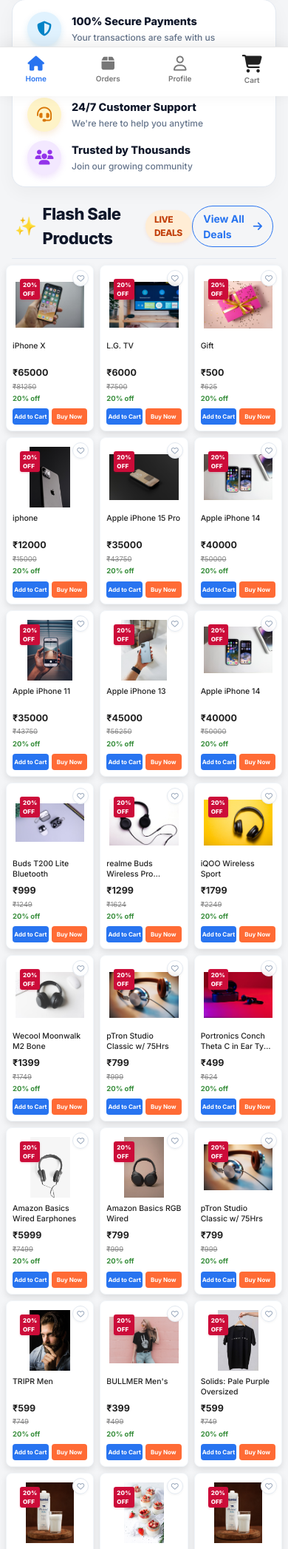
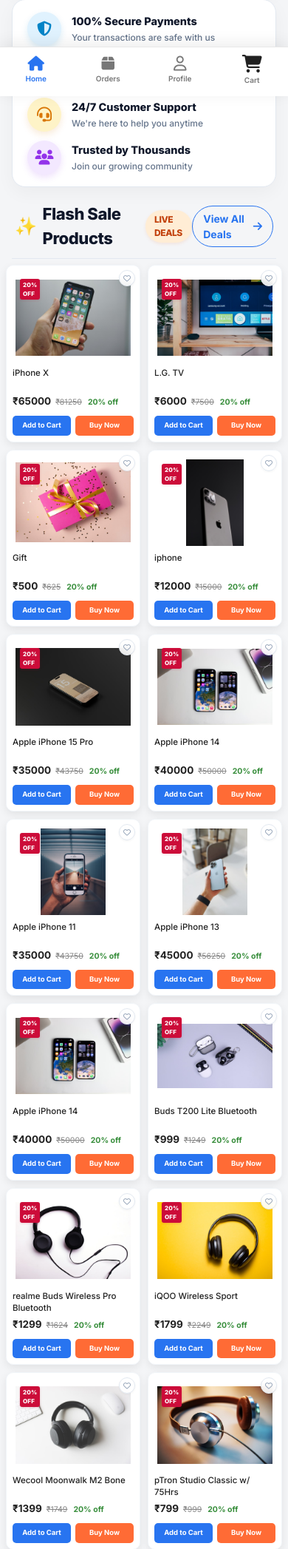
Before and after one commit to manishchauu-123/ApnoraMart-, a Django app: page / in a window 390 px wide. Shown: the part 714-2808 px from the top of the page at 74% size. Run offline with Django 3.2, Linux system fonts and the light colour scheme; data comes from the database, SQL or seed files in the repository.

Commit message:
Restore 2-column mobile product grid and size up cart images

```diff
--- a/static/css/main.css
+++ b/static/css/main.css
@@ -447,6 +447,21 @@ a   { color: inherit; text-decoration: none; }
   padding: 32px 40px;
   box-shadow: 0 15px 35px rgba(0,0,0,0.12) !important; /* Premium black shadow */
   border: 1px solid #e2e8f0;
+}
+
+/* Global Cart Page Product Image Container */
+.pm-cart-img-box {
+  width: 90px !important;
+  height: 90px !important;
+  background: #f8fafc;
+  border-radius: 12px;
+  padding: 6px;
+  display: flex;
+  align-items: center;
+  justify-content: center;
+  overflow: hidden;
+  border: 1px solid #f1f5f9;
+  flex-shrink: 0 !important;
 }
 
 /* Badges */
@@ -1064,8 +1079,8 @@ a   { color: inherit; text-decoration: none; }
   }
   .pm-product-grid {
     display: grid !important;
-    grid-template-columns: repeat(3, 1fr) !important;
-    gap: 8px !important; /* Proper margin between products */
+    grid-template-columns: repeat(2, 1fr) !important;
+    gap: 10px !important; /* Proper margin between products */
     padding: 0 4px !important; /* Safeguard for shadows on edge limits */
     margin: 0 -12px !important; /* Fit edge to edge but leave shadow space */
     background: transparent !important;
@@ -1073,8 +1088,8 @@ a   { color: inherit; text-decoration: none; }
   .pm-card {
     display: flex !important;
     flex-direction: column !important;
-    border-radius: 8px !important;
-    box-shadow: 0 4px 10px rgba(0,0,0,0.1) !important; /* Black shadow */
+    border-radius: 10px !important;
+    box-shadow: 0 4px 12px rgba(0,0,0,0.08) !important; /* Black shadow */
     border: 1px solid #f1f5f9 !important;
     background: #fff !important;
     padding: 8px !important;
@@ -1084,7 +1099,7 @@ a   { color: inherit; text-decoration: none; }
   }
   .pm-card:hover {
     transform: translateY(-5px) !important; /* Lift up on hover */
-    box-shadow: 0 8px 18px rgba(0,0,0,0.16) !important; /* Deeper hover shadow */
+    box-shadow: 0 8px 20px rgba(0,0,0,0.15) !important; /* Deeper hover shadow */
     border-color: rgba(40,116,240,0.2) !important;
   }
 
@@ -1092,7 +1107,7 @@ a   { color: inherit; text-decoration: none; }
   .pm-card > a {
     display: block !important;
     width: 100% !important;
-    height: 90px !important;
+    height: 125px !important; /* Larger image height for 2-column cards */
     flex-shrink: 0 !important;
   }
   .pm-card-img-wrap {
@@ -1118,7 +1133,7 @@ a   { color: inherit; text-decoration: none; }
   }
 
   .pm-card-name {
-    font-size: 10.5px !important;
+    font-size: 11.5px !important;
     font-weight: 500 !important;
     margin-bottom: 4px !important;
     color: #212121 !important;
@@ -1127,8 +1142,8 @@ a   { color: inherit; text-decoration: none; }
     -webkit-line-clamp: 2 !important;
     -webkit-box-orient: vertical !important;
     overflow: hidden !important;
-    height: 30px !important;
-    line-height: 1.35 !important;
+    height: 32px !important;
+    line-height: 1.4 !important;
   }
 
   /* Small Wishlist Button on mobile image */
@@ -1174,17 +1189,17 @@ a   { color: inherit; text-decoration: none; }
   .pm-card .pm-card-body div[style*="display:flex;gap:8px"] {
     display: flex !important;
     flex-direction: row !important;
-    gap: 4px !important;
+    gap: 6px !important;
     margin-top: auto !important; /* Push buttons to bottom to keep row aligned! */
-    padding-top: 4px !important;
+    padding-top: 6px !important;
     width: 100% !important;
   }
   .pm-card .pm-card-body div[style*="display:flex;gap:8px"] a {
     flex: 1 !important;
-    padding: 5px 2px !important;
-    font-size: 8px !important; /* Small font size to fit side-by-side */
+    padding: 6px 4px !important;
+    font-size: 9.5px !important; /* Larger font size to fit 2-column cards */
     text-align: center !important;
-    border-radius: 4px !important;
+    border-radius: 5px !important;
     white-space: nowrap !important;
     font-weight: 700 !important;
     box-shadow: none !important;
@@ -1195,24 +1210,25 @@ a   { color: inherit; text-decoration: none; }
     display: none !important;
   }
 
-  /* Price & Discounts stacked alignment to prevent text overlaps */
+  /* Price & Discounts inline alignment */
   .pm-card-price-row {
-    gap: 2px !important;
-    margin-bottom: 2px !important;
+    gap: 4px !important;
+    margin-bottom: 4px !important;
     display: flex !important;
-    flex-direction: column !important;
-    align-items: flex-start !important;
+    flex-direction: row !important;
+    align-items: baseline !important;
+    flex-wrap: wrap !important;
   }
   .pm-card-price {
-    font-size: 12.5px !important;
+    font-size: 13.5px !important;
     font-weight: 700 !important;
     color: #212121 !important;
-    margin-right: 0 !important;
-    display: block !important;
+    margin-right: 2px !important;
+    display: inline-block !important;
   }
   /* Original Price and Discount code wrapper */
   .pm-card-price-row span:not(.pm-card-price) {
-    font-size: 9.5px !important;
+    font-size: 10.5px !important;
     display: inline-block !important;
   }
   .pm-card-price-row span[style*="text-decoration:line-through"] {
@@ -1288,6 +1304,14 @@ a   { color: inherit; text-decoration: none; }
     line-height: 1 !important;
     z-index: 10 !important;
   }
+
+  /* Mobile cart image container adjustment */
+  .pm-cart-img-box {
+    width: 70px !important;
+    height: 70px !important;
+    padding: 4px !important;
+    border-radius: 8px !important;
+  }
 }
 
 @media (min-width: 577px) and (max-width: 991px) {
--- a/templates/ecom/cart.html
+++ b/templates/ecom/cart.html
@@ -30,7 +30,7 @@
 
                   <!-- Product Image & Name -->
                   <td style="padding:16px 8px; display:flex; align-items:center; gap:16px;">
-                    <div style="width:64px; height:64px; background:#f8fafc; border-radius:10px; padding:6px; display:flex; align-items:center; justify-content:center; overflow:hidden; border:1px solid #f1f5f9;">
+                    <div class="pm-cart-img-box">
                       {% if p.product_image %}
                         <img src="{{ p.product_image.url }}" alt="{{ p.name }}" style="max-height:100%; max-width:100%; object-fit:contain;">
                       {% else %}
```
